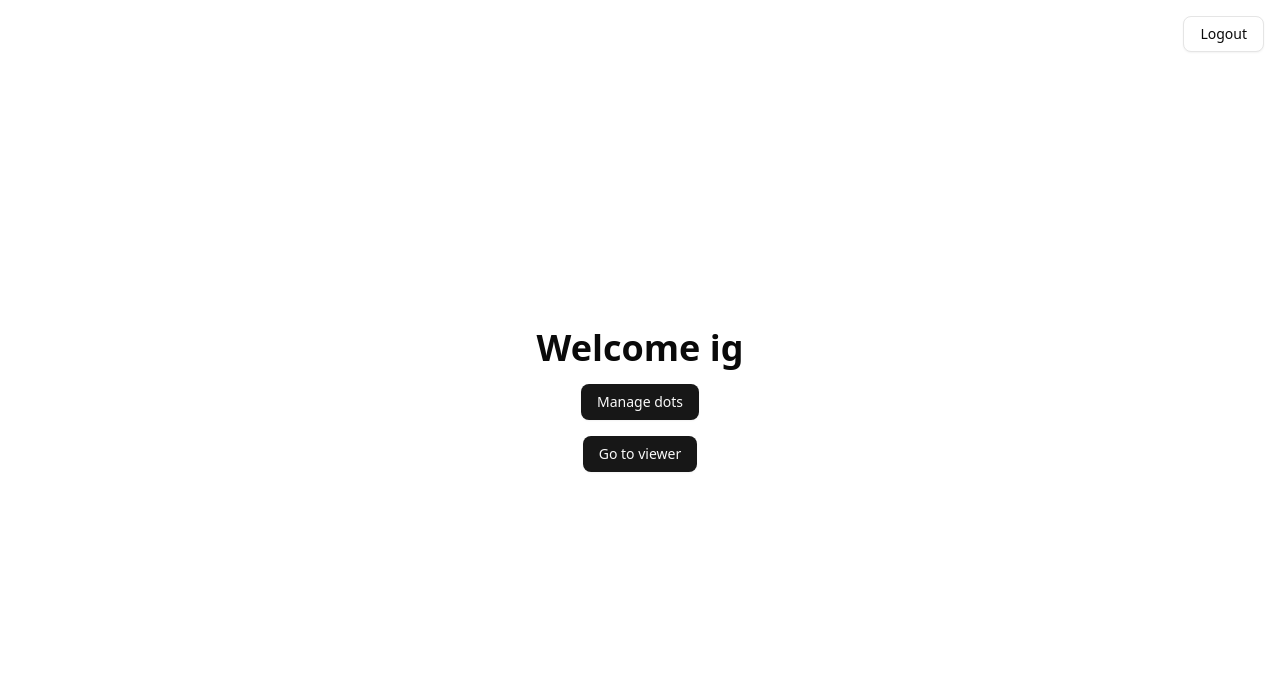
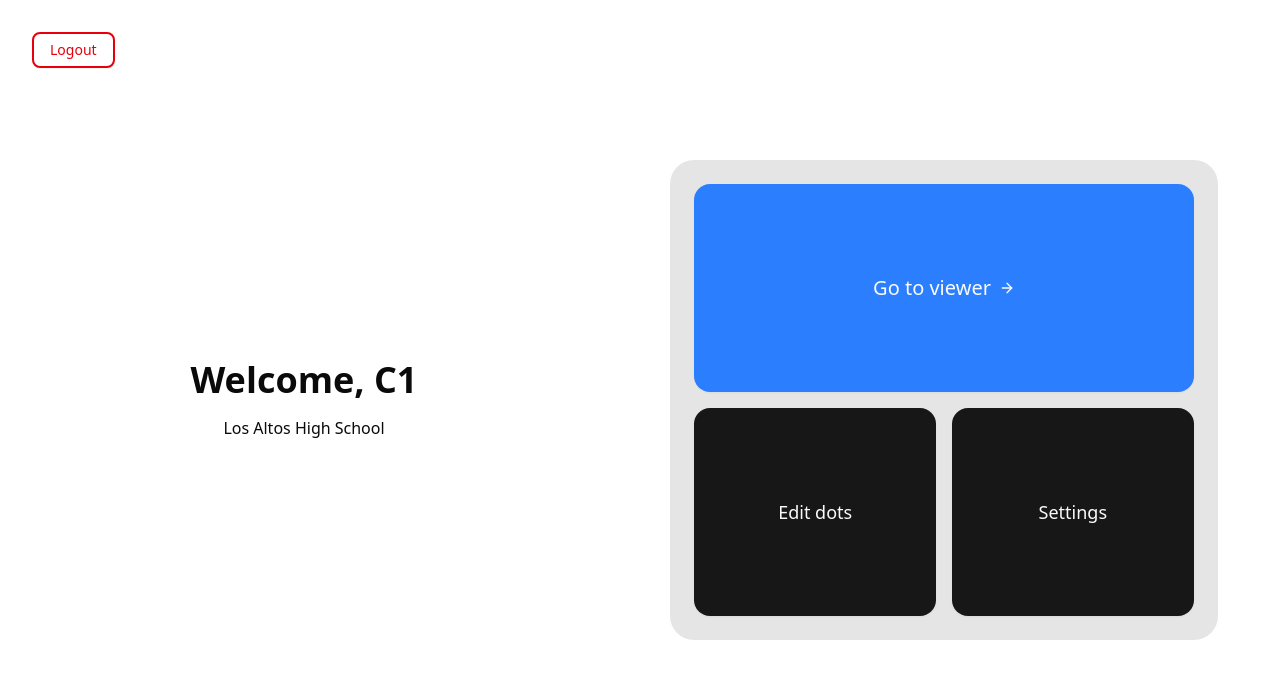
Before and after one commit to alaninnovates/drill-utils, a Next.js app: page / in a window 1280 px wide. Shown: the top 678 px of the page. Built offline with nearby package versions, Linux system fonts and the light colour scheme.

Commit message:
Massive homescreen rework

```diff
--- a/app/layout.tsx
+++ b/app/layout.tsx
@@ -1,4 +1,4 @@
-import type { Metadata } from 'next';
+import type { Metadata, Viewport } from 'next';
 import { Geist, Geist_Mono } from 'next/font/google';
 import './globals.css';
 import { DrillStoreProvider } from '@/lib/state/drill-store-provider';
@@ -29,6 +29,12 @@ export const metadata: Metadata = {
     },
 };
 
+export const viewport: Viewport = {
+    width: 'device-width',
+    initialScale: 1.0,
+    viewportFit: 'cover',
+};
+
 export default function RootLayout({
     children,
 }: Readonly<{
--- a/app/page.tsx
+++ b/app/page.tsx
@@ -1,18 +1,37 @@
 import LogoutButton from '@/components/logout-button';
 import { Button } from '@/components/ui/button';
+import { ArrowRight } from 'lucide-react';
 import Link from 'next/link';
 
 export default function Page() {
     return (
-        <div className="flex flex-col items-center justify-center h-screen gap-4">
+        <div className="flex flex-col sm:flex-row items-center justify-between h-screen">
             <LogoutButton />
-            <h1 className="text-4xl font-bold">Welcome ig</h1>
-            <Link href="/dots">
-                <Button>Manage dots</Button>
-            </Link>
-            <Link href="/viewer">
-                <Button>Go to viewer</Button>
-            </Link>
+            <div className="flex-1 flex items-center justify-center flex-col gap-4">
+                <h1 className="text-4xl font-bold">Welcome, C1</h1>
+                <p>Los Altos High School</p>
+            </div>
+            <div className="flex-1 flex flex-col h-full w-full items-center justify-center gap-4 m-8">
+                <div className="flex flex-col gap-4 h-[60%] w-[90%] bg-black/10 rounded-3xl p-6 mx-4">
+                    <Link href="/viewer" className="flex-1">
+                        <Button className="w-full h-full rounded-2xl bg-blue-500 hover:bg-blue-400 px-24 py-8 text-xl">
+                            Go to viewer <ArrowRight />
+                        </Button>
+                    </Link>
+                    <div className="w-full flex gap-4 flex-1">
+                        <Link href="/dots" className="flex-1">
+                            <Button className="w-full h-full rounded-2xl py-4 text-lg">
+                                Edit dots
+                            </Button>
+                        </Link>
+                        <Link href="/settings" className="flex-1">
+                            <Button className="w-full h-full rounded-2xl py-4 text-lg">
+                                Settings
+                            </Button>
+                        </Link>
+                    </div>
+                </div>
+            </div>
         </div>
     );
 }
--- a/app/viewer/page.tsx
+++ b/app/viewer/page.tsx
@@ -14,6 +14,7 @@ import {
     ArrowLeft,
     ArrowRight,
     Eye,
+    Home,
     NotebookPen,
     Pause,
     Play,
@@ -117,6 +118,14 @@ export default function Page() {
                 </Button>
             </div>
             <div className="absolute top-0 left-0 dark:bg-white/20 bg-black/60 backdrop-blur-sm p-2 px-4 flex gap-2 w-full justify-between">
+                <div className="flex items-center gap-2">
+                    <Link href="/">
+                        <Button>
+                            <ArrowLeft />
+                            Home
+                        </Button>
+                    </Link>
+                </div>
                 <p className="text-md md:text-lg text-white mr-2">
                     Set {pages[dotStep].set}
                 </p>
@@ -176,7 +185,7 @@ export default function Page() {
                     }
                     setName={pages[dotStep].set}
                 />
-                <AllSetsDialog
+                {/* <AllSetsDialog
                     trigger={
                         <Button>
                             <RectangleEllipsis className="h-4 w-4" />
@@ -193,7 +202,7 @@ export default function Page() {
                             <Eye className="h-4 w-4" />
                         </Button>
                     }
-                />
+                /> */}
                 <Button
                     onClick={() => {
                         if (isPlaying) {
--- a/components/logout-button.tsx
+++ b/components/logout-button.tsx
@@ -12,8 +12,11 @@ export default function LogoutButton() {
     };
 
     return (
-        <div className="absolute top-4 right-4">
-            <Button onClick={handleLogout} variant="outline">
+        <div className="absolute top-8 left-8">
+            <Button
+                onClick={handleLogout}
+                className="border-destructive text-destructive border-2 bg-white"
+            >
                 Logout
             </Button>
         </div>
--- a/middleware.ts
+++ b/middleware.ts
@@ -20,5 +20,7 @@ export function middleware(request: NextRequest) {
 }
 
 export const config = {
-    matcher: ['/((?!api|_next/static|_next/image|favicon.ico).*)'],
+    matcher: [
+        '/((?!api|_next/static|_next/image|favicon.ico|apple-touch-icon).*)',
+    ],
 };
```
